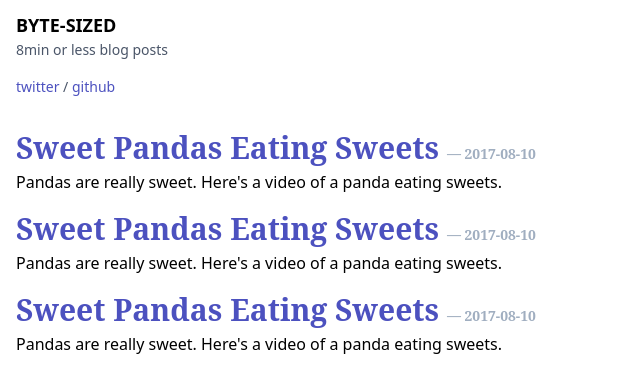
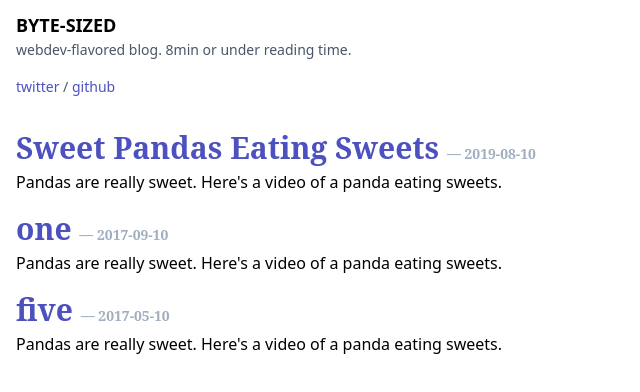
Before and after one commit to galvc/byte-sized-8min-reads, a Gatsby site: page / in a window 1280 px wide. Shown: the whole page, without its empty margins (0-640 px from the left). Built offline with nearby package versions, Linux system fonts and the light colour scheme; Gatsby itself is replaced by a stand-in of ours.

Commit message:
update readme, fix order of blog posts

```diff
--- a/content/sample.md
+++ b/content/sample.md
@@ -1,6 +1,6 @@
 ---
-title: "Sweet Pandas Eating Sweets"
-date: "2017-08-10"
+title: "five"
+date: "2017-05-10"
 tags: ["sample", "anotherone"]
 
 ---
--- a/content/sample3.md
+++ b/content/sample3.md
@@ -1,6 +1,6 @@
 ---
-title: "Sweet Pandas Eating Sweets"
-date: "2017-08-10"
+title: "one"
+date: "2017-09-10"
 tags: ["sample", "anotherone"]
 
 ---
--- a/content/sample_copy.md
+++ b/content/sample_copy.md
@@ -1,6 +1,6 @@
 ---
 title: "Sweet Pandas Eating Sweets"
-date: "2017-08-10"
+date: "2019-08-10"
 tags: ["sample", "anotherone"]
 
 ---
--- a/gatsby-node.js
+++ b/gatsby-node.js
@@ -55,8 +55,10 @@ exports.createPages = async ({ graphql, actions, reporter }) => {
         component: postTemplate,
         context: {
             slug: node.fields.slug,
-            prev: index === 0 ? null : posts[index - 1].node,
-            next: index === (posts.length - 1) ? null : posts[index + 1].node,
+            // prev: index === 0 ? null : posts[index - 1].node,
+            // next: index === (posts.length - 1) ? null : posts[index + 1].node,
+            prev: posts.previous,
+            next: posts.next
         },
     })
   })
--- a/src/components/header.js
+++ b/src/components/header.js
@@ -17,7 +17,7 @@ export default () => (
                 <Link to="/" className="text-black">
                     <h1 className="text-lg uppercase font-bold pt-3">{data.site.siteMetadata.title}</h1>
                 </Link>
-                <aside className="text-sm text-gray-700">8min or less blog posts</aside>
+                <aside className="text-sm text-gray-700">webdev-flavored blog. 8min or under reading time.</aside>
             </span>
         )}
     />
--- a/src/pages/index.js
+++ b/src/pages/index.js
@@ -23,19 +23,14 @@ export default ({ data }) => (<Layout>
 
 export const query = graphql`
   query {
-     allMarkdownRemark{
+  allMarkdownRemark(sort: {fields: frontmatter___date, order: DESC}) {
     edges {
       node {
         excerpt
-                timeToRead
-                    wordCount {
-                        words
+        frontmatter {
+          title
+          date
         }
-                frontmatter {
-                    date
-                    title
-                }
-
         fields {
           slug
         }
@@ -43,4 +38,5 @@ export const query = graphql`
     }
   }
 }
+
 `
--- a/src/pages/posts.js
+++ b/src/pages/posts.js
@@ -25,19 +25,14 @@ export default ({ data }) => {
 }
 export const query = graphql`
   query {
-     allMarkdownRemark{
+  allMarkdownRemark(sort: {fields: frontmatter___date, order: DESC}) {
     edges {
       node {
         excerpt
-                timeToRead
-                    wordCount {
-                        words
+        frontmatter {
+          title
+          date
         }
-                frontmatter {
-                    date
-                    title
-                }
-
         fields {
           slug
         }
@@ -45,4 +40,5 @@ export const query = graphql`
     }
   }
 }
+
 `
--- a/src/templates/postTemplate.js
+++ b/src/templates/postTemplate.js
@@ -17,7 +17,7 @@ export default ({ data, pageContext }) => {
 
         <div dangerouslySetInnerHTML={{ __html: post.html }} />
       </div>
-
+      <span>hello</span>
       <div className="flex mb-4 justify-between items-center border-t">
         {prev && <Link to={prev.fields.slug}><div className="w-1/5 text-left text-sm p-2 uppercase">Previous</div></Link>}
         {next && <Link to={next.fields.slug}><div className="w-1/5 text-right text-sm p-2 uppercase">Next</div></Link>}
```
Also changed, not shown: README.md. Lines whose indentation alone changed are shown as unchanged.
